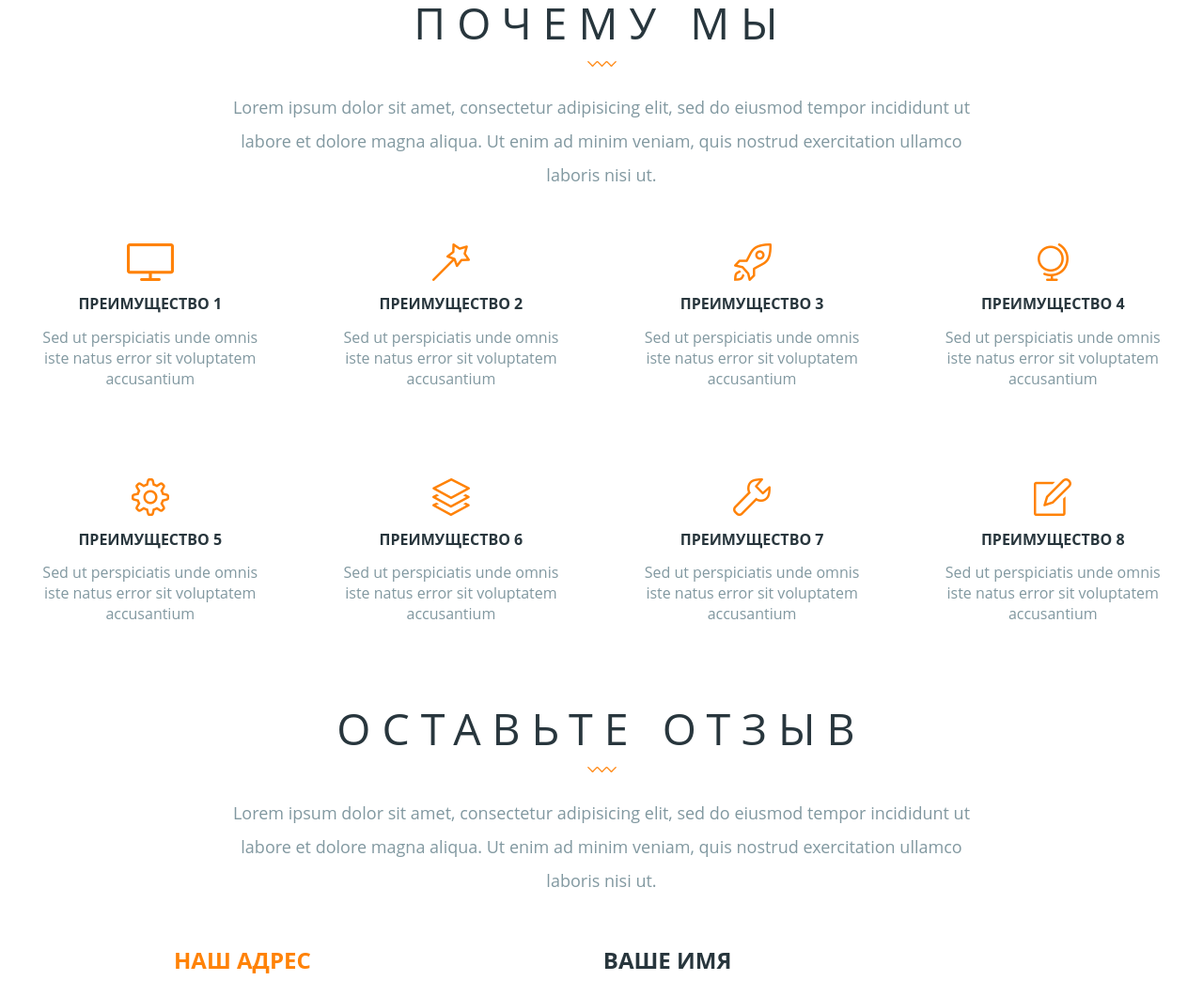
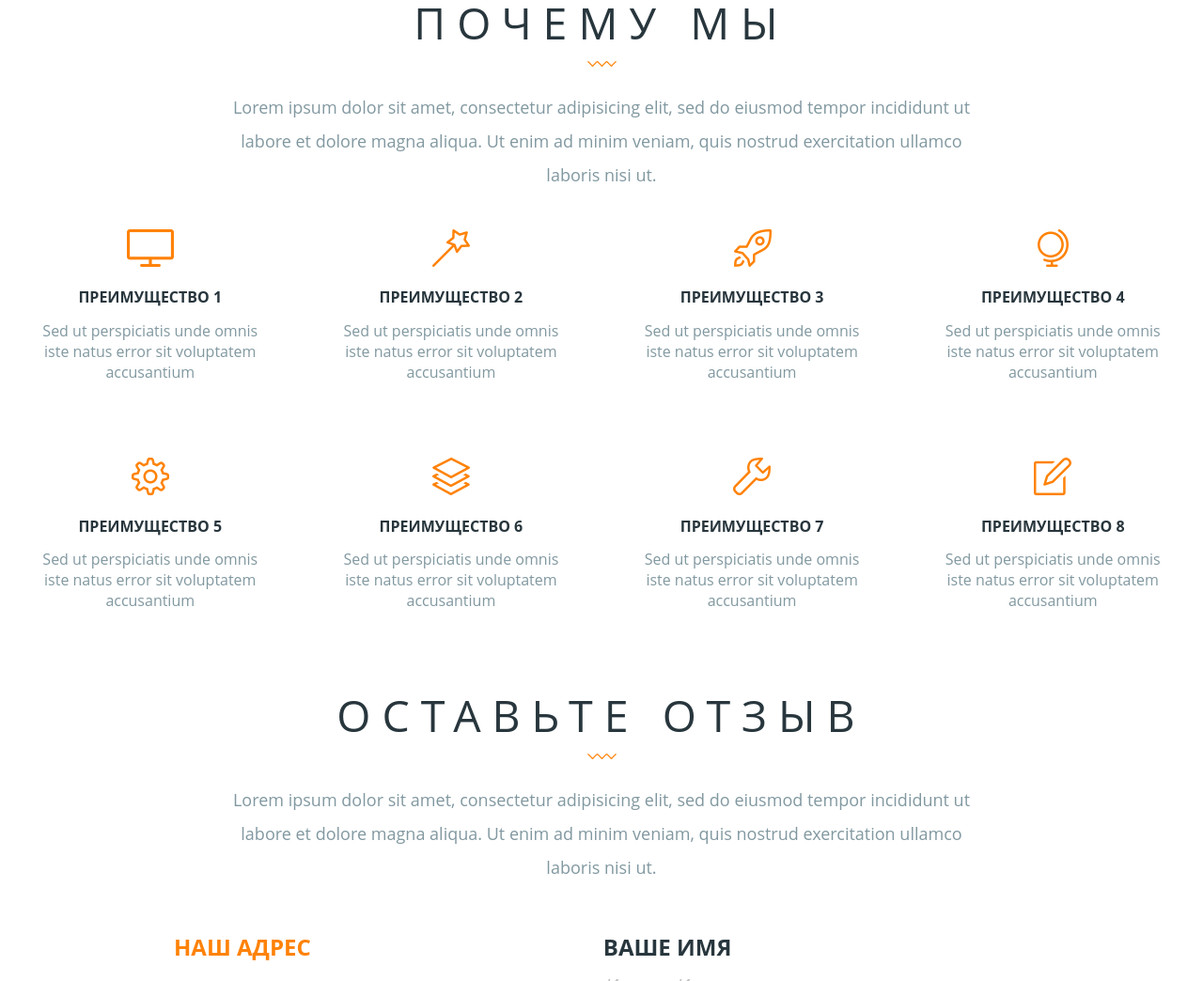
Before and after one commit to edaineko/Webcom, a plain HTML site: page index.html in a window 1280 px wide. Shown: the part 2105-3149 px from the top of the page at 94% size. Drawn offline with Linux system fonts and the light colour scheme.

Commit message:
task solved

```diff
--- a/css/style.css
+++ b/css/style.css
@@ -4,6 +4,7 @@
     text-align: center;
     margin: 0 auto;
 }
+
 a{
     text-decoration: none;
 }
@@ -229,11 +230,6 @@ a.btn-slider :visited,
     width: 460px;
     height: 320px;
 }
-.adv-bl{
-    display: inline-flex;
-    flex-direction: column;
-    width: 210px;
-}
 .portfolio{
     position: relative;
     background: url("../images/bg-section-2.png") no-repeat 50%;
@@ -324,6 +320,8 @@ a.btn-slider :visited,
     font-size: 1em;
 }
 .adv-bl{
+    display: inline-flex;
+    flex-direction: column;
     width: 20%;
     margin: 40px 30px;
     overflow: hidden;
@@ -334,10 +332,7 @@ a.btn-slider :visited,
     font-weight: bold;
     text-transform: uppercase;
     line-height: 1.2;
-    margin-bottom: 14px;
-}
-.adv-bl img{
-    padding: 15px;
+    margin: 23px 0 14px;
 }
 .adv-bl p{
     font-size: 1em;
```
